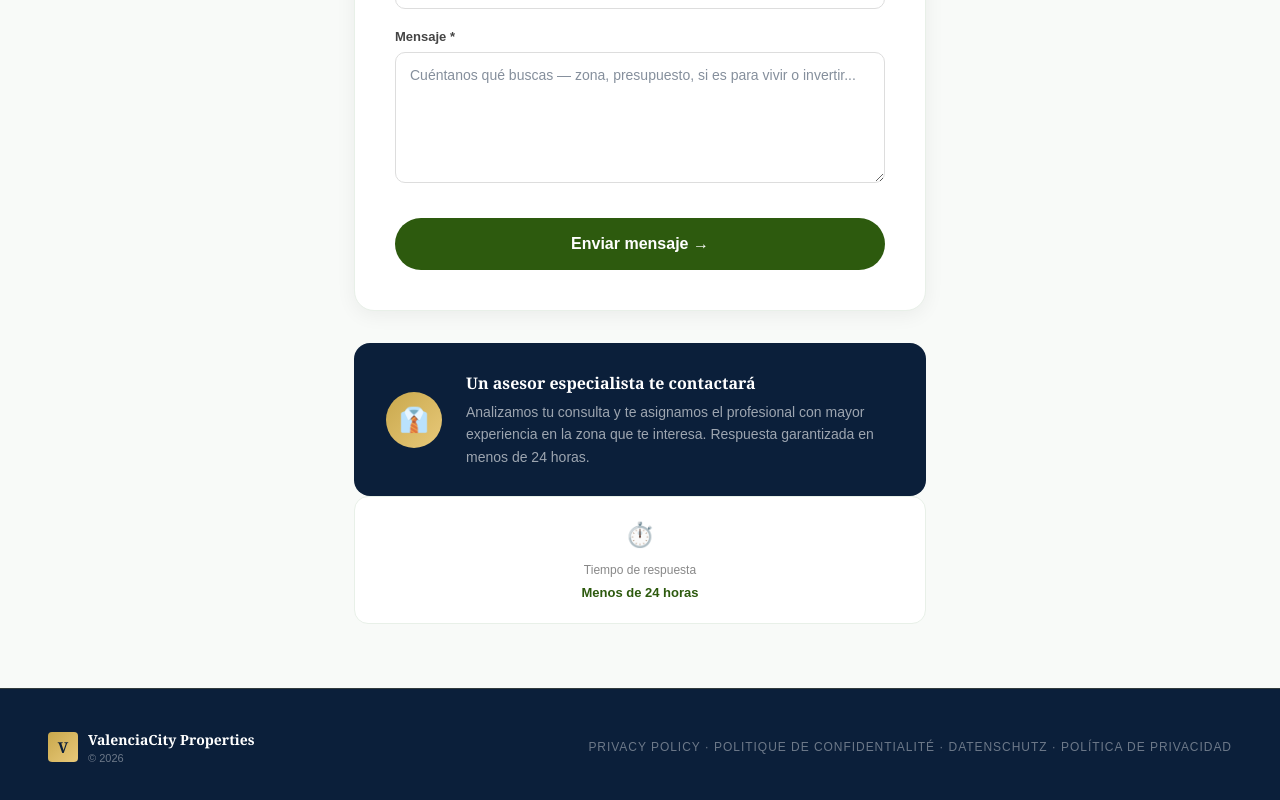
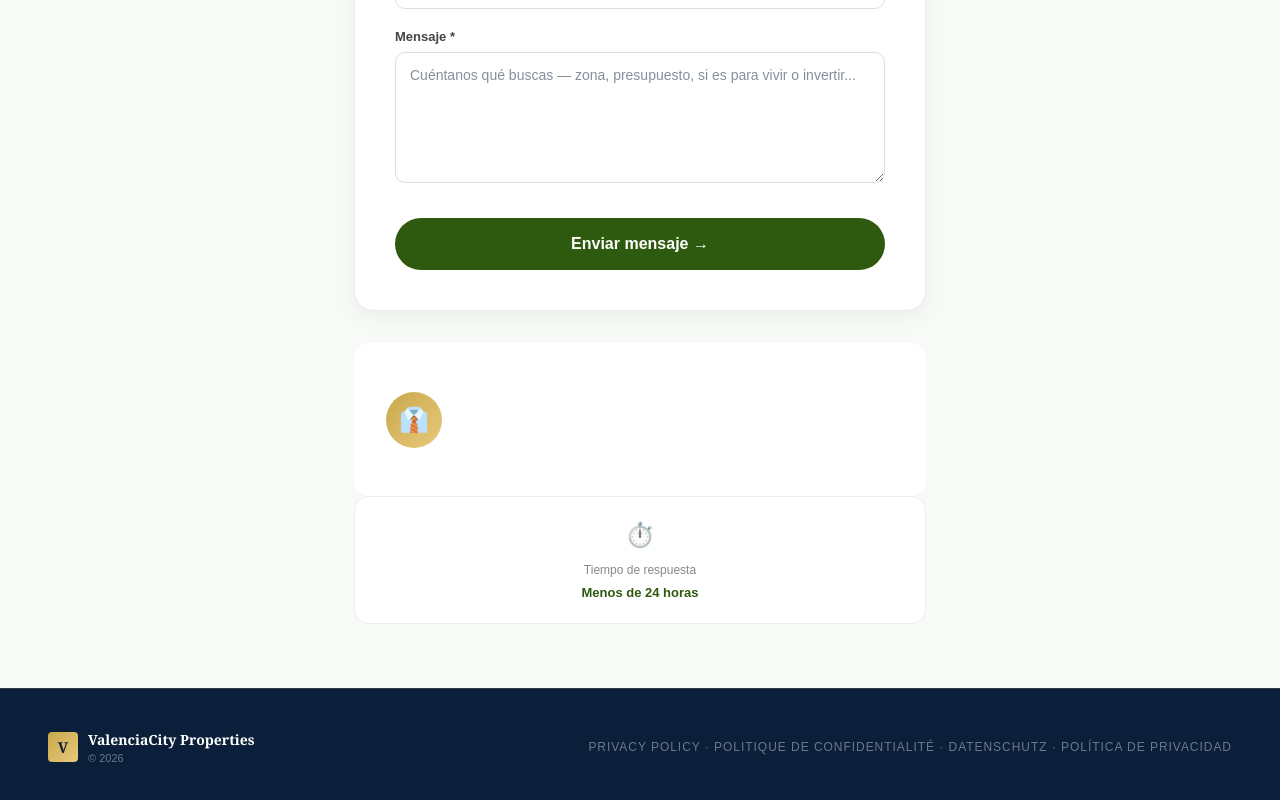
Before and after one commit to albega9/barriometro, a Next.js app: page /contactanos in a window 1280 px wide. Shown: the part 764-1564 px from the top of the page. Built offline with nearby package versions, Linux system fonts and the light colour scheme.

Commit message:
mejora contactanos asesor profesional

```diff
--- a/app/contactanos/page.js
+++ b/app/contactanos/page.js
@@ -112,7 +112,7 @@ export default function Contactanos() {
           </div>
         )}
 
-       <div style={{ marginTop: '32px', background: '#0B1F3A', borderRadius: '16px', padding: '28px 32px', display: 'flex', alignItems: 'center', gap: '24px' }}>
+       <div style={{ marginTop: '32px', background: '#fff', borderRadius: '16px', padding: '28px 32px', display: 'flex', alignItems: 'center', gap: '24px' }}>
   <div style={{
     width: '56px', height: '56px', flexShrink: 0,
     background: 'linear-gradient(135deg, #C9A84C, #E8C97A)',
```
